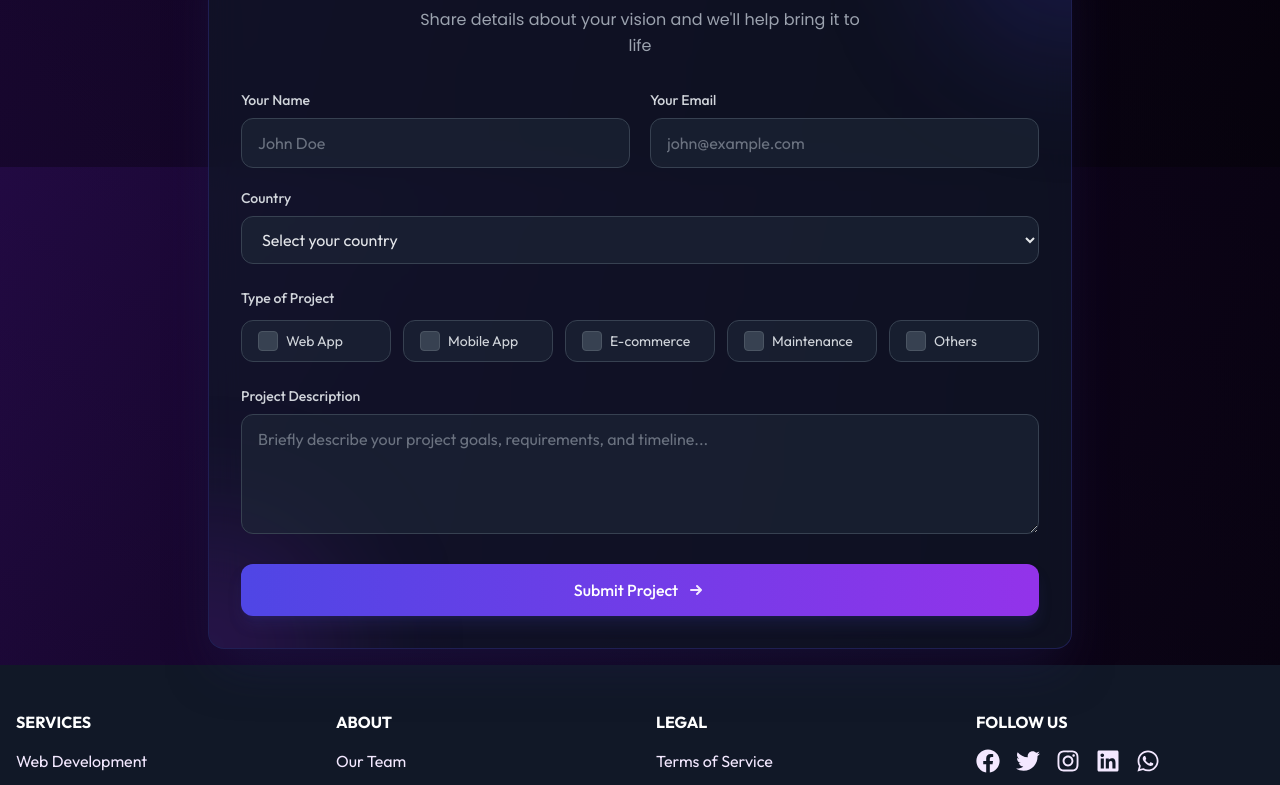
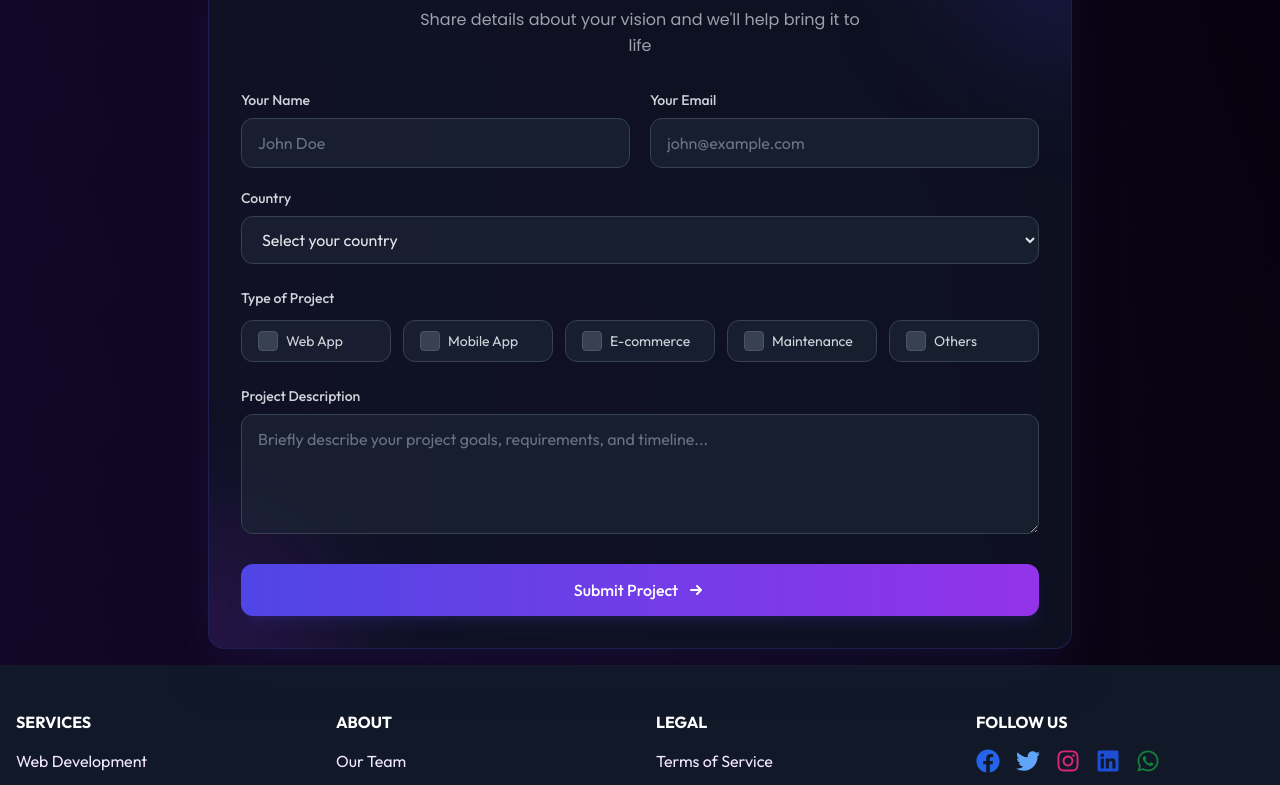
Before and after one commit to razique20/codesouq, a Next.js app: page / in a window 1280 px wide. Shown: the part 3033-3818 px from the top of the page. Built offline with nearby package versions, Linux system fonts and the light colour scheme; a web font is replaced by a local one.

Commit message:
optimization

```diff
--- a/src/app/globals.css
+++ b/src/app/globals.css
@@ -13,7 +13,7 @@
   --text-secondary: #d8b4fe;
 }
 
-* {
+body, h1, h2, h3, h4, h5, h6, span, div, li, a {
   font-family: "Outfit", sans-serif;
   color: var(--text-primary);
 }
@@ -21,7 +21,7 @@
 body {
   background: linear-gradient(135deg, var(--primary-dark) 0%, #0d021a 30%, #000000 100%);
   min-height: 100vh;
-  background-attachment: fixed;
+  /* background-attachment: fixed; */
 }
 
 p {
@@ -94,9 +94,11 @@ button, a {
   transition: all 0.3s ease;
 }
 
-button:hover, a:hover {
-  transform: translateY(-2px);
-  filter: brightness(1.1);
+@media (hover: hover) {
+  button:hover, a:hover {
+    transform: translateY(-2px);
+    filter: brightness(1.05);
+  }
 }
 
 html {
--- a/src/app/page.jsx
+++ b/src/app/page.jsx
@@ -1,15 +1,18 @@
 import HeroSection from '../components/HeroSection';
-import dynamic from 'next/dynamic';
-
-const AboutSection = dynamic(() => import('../components/AboutSection'), { ssr: true });
-const ServicesSection = dynamic(() => import('../components/ServicesSection'), { ssr: true });
-const ProjectForm = dynamic(() => import('../components/ProjectForm'), { ssr: true });
+import AboutSection from '../components/AboutSection';
+import ServicesSection from '../components/ServicesSection';
+import ProjectForm from '../components/ProjectForm';
 
 export default function HomePage() {
   return (
     <div className="bg-theme min-h-screen">
       <div className="relative isolate">
-        <div className="absolute inset-0 -z-10 bg-grid-slate-900/10" aria-hidden="true">
+        {/* Subtle grid pattern overlay */}
+        <div
+          className="absolute inset-0 -z-10 bg-grid-slate-900/10"
+          aria-hidden="true"
+        >
+          {/* Diagonal gradient overlay */}
           <div className="absolute inset-0 bg-gradient-to-tr from-violet-900/20 to-black/80"></div>
         </div>
 
```
